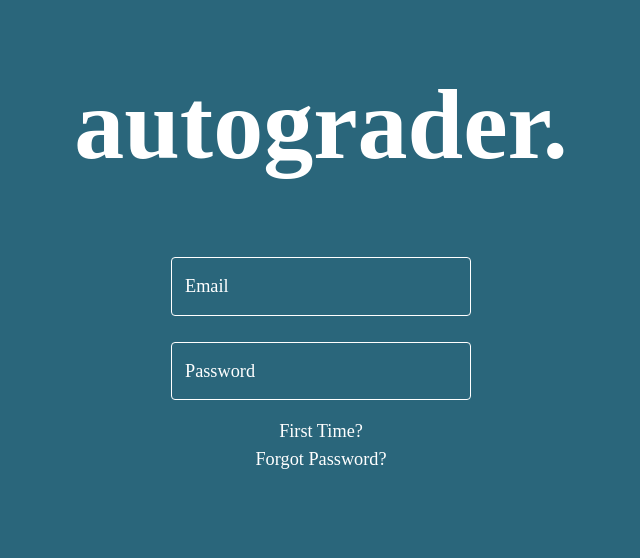
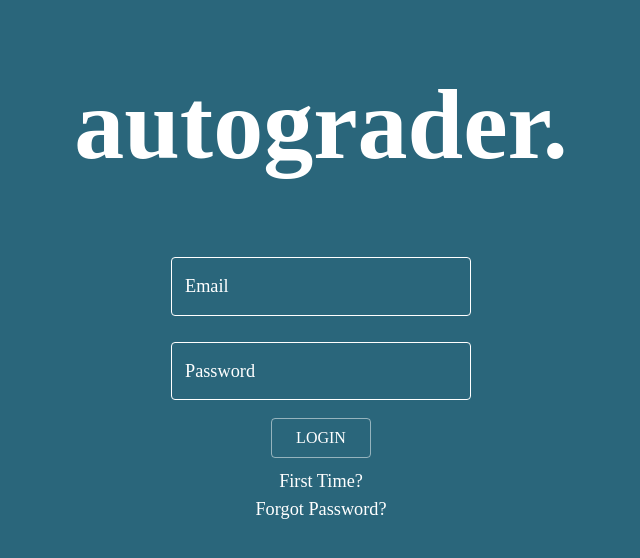
Before and after one commit to Autograder/rook, a React (Create React App) app: page /login in a window 1280 px wide. Shown: the top 558 px of the page, without its empty margins (319-959 px from the left). Built offline with nearby package versions, Linux system fonts and the light colour scheme.

Commit message:
Adding structure for future pages

```diff
--- a/src/Routes.tsx
+++ b/src/Routes.tsx
@@ -3,6 +3,7 @@ import { Redirect, Route, Switch } from 'react-router-dom';
 import Login from './components/Login';
 import Instructions from './components/Instructions';
 import Reset from './components/Reset';
+import Queue from './components/Queue';
 
 const Routes: React.FC = () => {
   return (
@@ -13,6 +14,7 @@ const Routes: React.FC = () => {
       <Route path="/login" exact component={Login} />
       <Route path="/instructions" exact component={Instructions} />
       <Route path="/reset" exact component={Reset} />
+      <Route path="/queue" exact component={Queue} />
     </Switch>
   );
 }
--- a/src/components/Login.tsx
+++ b/src/components/Login.tsx
@@ -5,6 +5,7 @@ import { createMuiTheme } from '@material-ui/core/styles';
 import { ThemeProvider } from '@material-ui/styles';
 import Link from '@material-ui/core/Link';
 import Typography from '@material-ui/core/Typography'
+import Button from '@material-ui/core/Button';
 
 
 const theme = createMuiTheme({
@@ -50,6 +51,17 @@ const styles = makeStyles((theme: Theme) =>
       'font-size': '100px',
       'text-align' : 'center',
     },
+    button : {
+      color: 'white',
+      'text-align' : 'center',
+      width : 100,
+      'position' : 'relative',
+      'left' : '50%',
+      'margin-left' : '-50px',
+    },
+    wrapper : {
+      'padding-bottom' : '10px',
+    },
   }),
 );
 
@@ -66,6 +78,9 @@ export default function Login() {
           <form className={classes.form} noValidate autoComplete="off">
             <TextField id="outlined-basic" color="primary" label="Password" type="password" autoComplete="current-password" variant="outlined" />
           </form>
+          <div className={classes.wrapper}>
+            <Button variant="outlined" color="primary" className={classes.button}>Login</Button>
+          </div>
           <Typography align='center'>
             <Link href="instructions"> First Time? </Link>
             <br/>
--- /dev/null
+++ b/src/components/Queue.tsx
@@ -0,0 +1,83 @@
+import React from 'react';
+/*import { makeStyles, Theme, createStyles } from '@material-ui/core/styles';
+import ExpansionPanel from '@material-ui/core/ExpansionPanel';
+import ExpansionPanelDetails from '@material-ui/core/ExpansionPanelDetails';
+import ExpansionPanelSummary from '@material-ui/core/ExpansionPanelSummary';
+import Typography from '@material-ui/core/Typography';
+import ExpandMoreIcon from '@material-ui/icons/ExpandMore';
+import AppBar from '@material-ui/core/AppBar';
+import Toolbar from '@material-ui/core/Toolbar';
+import IconButton from '@material-ui/core/IconButton';
+import MenuIcon from '@material-ui/icons/Menu'; */
+
+/* const useStyles = makeStyles((theme: Theme) =>
+    createStyles({
+    root: {
+        width: '100%',
+    },
+    tickets: {
+        width: '40%',
+    },
+    nav : {
+        'padding-bottom' : '10px',
+    },
+    heading: {
+        fontSize: theme.typography.pxToRem(15),
+        width: '50%',
+        'text-align' : 'center',
+    },
+    secondaryHeading: {
+        fontSize: theme.typography.pxToRem(15),
+        color: theme.palette.text.secondary,
+        width: '50%',
+        'text-align' : 'center',
+    },
+    }),
+); */
+
+/* <ExpansionPanel expanded={expanded === 'panel1'} onChange={handleChange('panel1')}>
+<ExpansionPanelSummary
+expandIcon={<ExpandMoreIcon />}
+aria-controls="panel1bh-content"
+id="panel1bh-header"
+>
+<Typography className={classes.heading}>Sravya Balasa</Typography>
+<Typography className={classes.secondaryHeading}>CSE B250</Typography>
+</ExpansionPanelSummary>
+<ExpansionPanelDetails>
+<Typography>
+Help I hate this PA
+</Typography>
+</ExpansionPanelDetails>
+</ExpansionPanel> */
+export default function Queue() {
+    /*const tickets = getCurrentTickets();
+    const currentQueue = tickets.map();
+    const classes = useStyles();
+    const [expanded, setExpanded] = React.useState<string | false>(false);
+
+    const handleChange = (panel: string) => (event: React.ChangeEvent<{}>, isExpanded: boolean) => {
+    setExpanded(isExpanded ? panel : false);
+    };
+ */
+    return (
+    /*<div className={classes.root}>
+        <div className={classes.nav}>
+            <AppBar position="static">
+            <Toolbar>
+                <IconButton edge="start" color="inherit" aria-label="menu">
+                <MenuIcon />
+                </IconButton>
+                <Typography variant="h6"> Autograder </Typography>
+            </Toolbar>
+            </AppBar>
+        </div>
+        <div className={classes.tickets}>
+            {currentQueue}
+        </div>
+    </div> */
+    <div>
+        <h1>The Queue</h1>
+    </div>
+    );
+}
```
